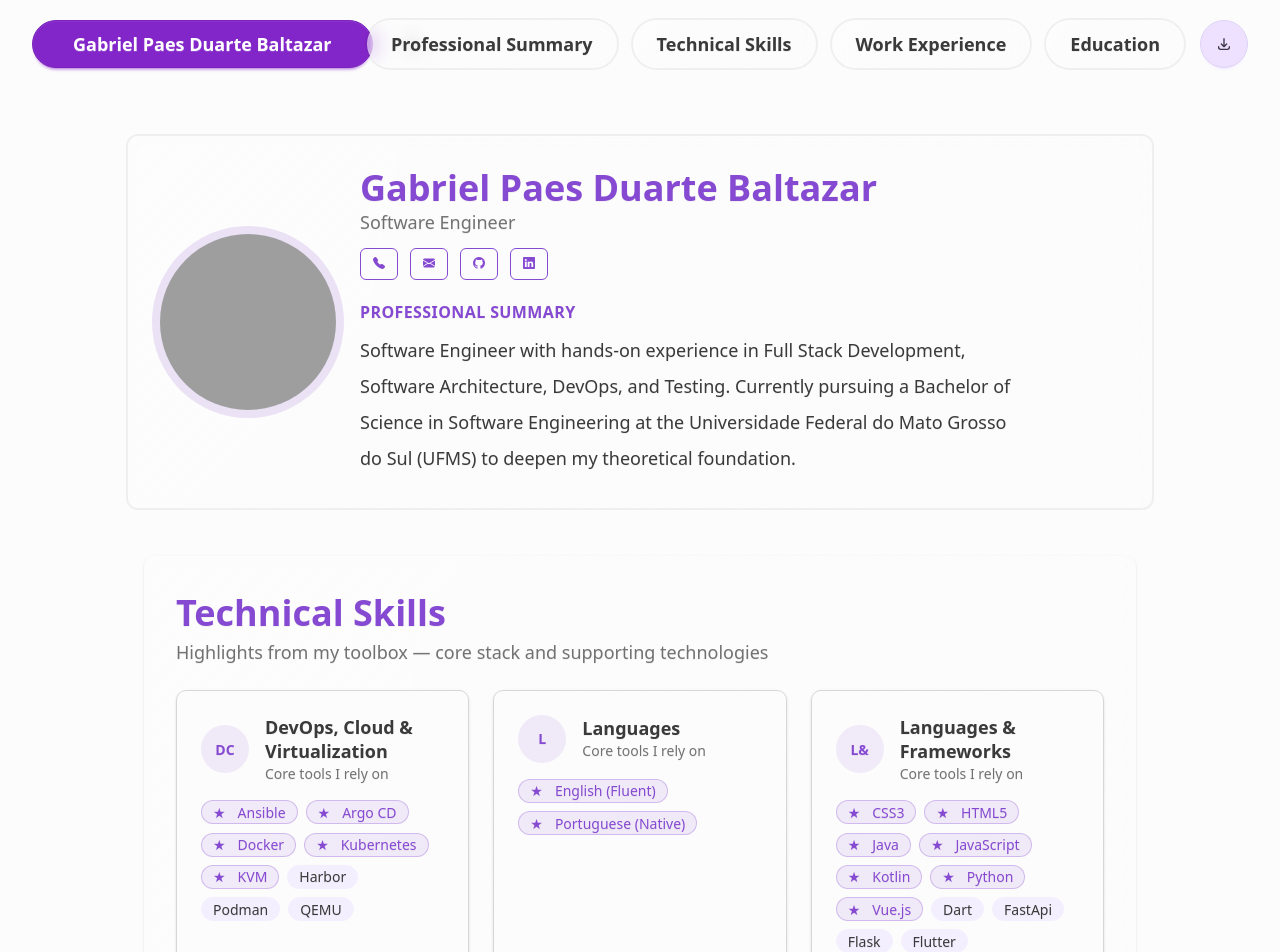
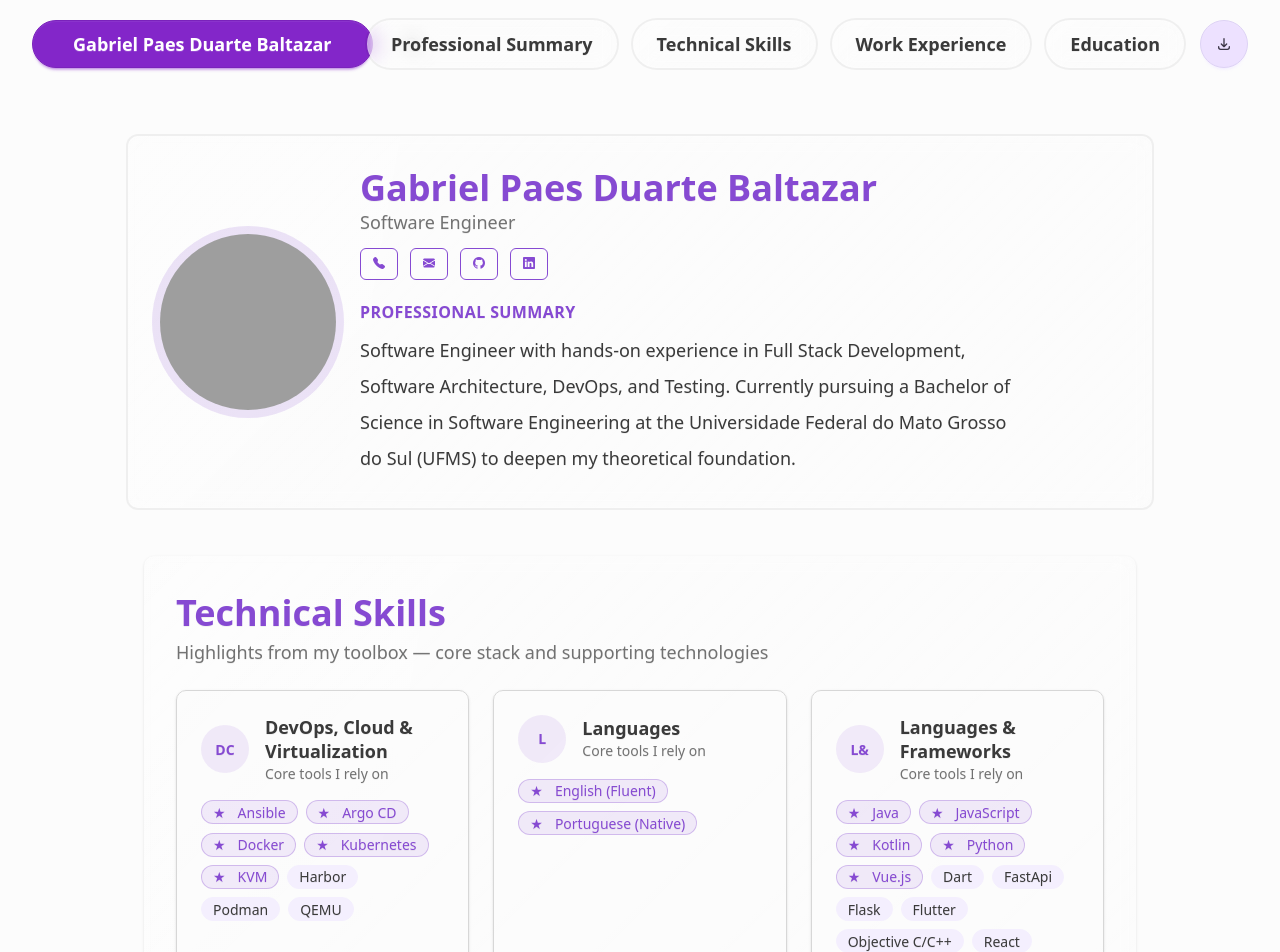
Before and after one commit to Cruellest/Portifolio-Website, a Vue app: page / in a window 1280 px wide. Shown: the top 952 px of the page. Built offline with nearby package versions, Linux system fonts and the light colour scheme; grey boxes are pictures that could not be loaded.

Commit message:
feat: enhance skills display with dynamic tooltips and improved UI strings; update print resume layout for better column handling

```diff
--- a/src/components/skills.vue
+++ b/src/components/skills.vue
@@ -44,7 +44,7 @@
                 v-for="(skill, i) in cat.itemsSorted"
                 :key="i"
                 :class="['tooltip', skill.level === 'primary' ? 'tooltip-primary' : '']"
-                :data-tip="skill.level === 'primary' ? 'Core' : 'Also use'"
+                :data-tip="skill.level === 'primary' ? primaryTooltip : secondaryTooltip"
               >
                 <span
                   class="badge"
@@ -63,7 +63,7 @@
 
       <!-- empty state -->
       <div v-if="!categories.length" class="mt-6 alert alert-info">
-        <span>No skills found.</span>
+        <span>{{ emptyStateText }}</span>
       </div>
     </div>
   </section>
@@ -71,17 +71,36 @@
 
 <script setup lang="ts">
 import { computed } from 'vue'
-import { getSkillsData, getSectionsData } from '../controllers/json-data-controller'
+import { getSkillsData, getSectionsData, getUiStrings } from '../controllers/json-data-controller'
 
 type SkillItem = { name: string; level?: string }
 type SkillCategory = { category: string; skill_list: SkillItem[] }
 
 const rawSkills = computed(() => getSkillsData() as unknown as SkillCategory[] || [])
 const sectionTitles = computed(() => getSectionsData() as any)
+const ui = computed(() => getUiStrings() as any)
+
 const sectionTitle = computed<string>(() => (sectionTitles.value?.skills) || 'Skills')
 
-// friendly, non-quantified subtitle
-const tagline = computed(() => 'Highlights from my toolbox — core stack and supporting technologies')
+// texts from data.json with fallbacks
+const tagline = computed<string>(() =>
+  ui.value?.skills?.tagline || 'Skills not found'
+)
+const primarySubtitle = computed<string>(() =>
+  ui.value?.skills?.categorySubtitlePrimary || 'Skills not found'
+)
+const supportingSubtitle = computed<string>(() =>
+  ui.value?.skills?.categorySubtitleSupporting || 'Skills not found'
+)
+const primaryTooltip = computed<string>(() =>
+  ui.value?.skills?.badgePrimaryTooltip || 'Skills not found'
+)
+const secondaryTooltip = computed<string>(() =>
+  ui.value?.skills?.badgeSecondaryTooltip || 'Skills not found'
+)
+const emptyStateText = computed<string>(() =>
+  ui.value?.skills?.emptyState || 'Skills not found'
+)
 
 const categories = computed(() => {
   const list = (rawSkills.value || [])
@@ -96,13 +115,12 @@ const categories = computed(() => {
     return {
       name: cat.category || 'Untitled',
       initials: getInitials(cat.category || 'U'),
-      subtitle: hasPrimary ? 'Core tools I rely on' : 'Supporting tools I enjoy',
+      subtitle: hasPrimary ? primarySubtitle.value : supportingSubtitle.value,
       itemsSorted
     }
   }).sort((a, b) => {
-    // Put categories with core tools first, then alphabetically
-    const aCore = a.subtitle.includes('Core') ? 0 : 1
-    const bCore = b.subtitle.includes('Core') ? 0 : 1
+    const aCore = a.subtitle === primarySubtitle.value ? 0 : 1
+    const bCore = b.subtitle === primarySubtitle.value ? 0 : 1
     return aCore - bCore || a.name.localeCompare(b.name)
   })
 })
--- a/src/controllers/json-data-controller.ts
+++ b/src/controllers/json-data-controller.ts
@@ -84,11 +84,22 @@ function getEducationData() {
   return jsonDataStore.getData.education;
 }
 
+/**
+ * Retrieves UI copy/strings from data.json
+ * Supports both "ui" and legacy "ui_strings" keys
+ */
+function getUiStrings() {
+  const jsonDataStore = useJsonData();
+  const data = jsonDataStore.getData;
+  return data.ui ?? {};
+}
+
 export {
   getPersonalData,
   getSectionsData,
   getSummaryData,
   getSkillsData,
   getExperienceData,
-  getEducationData
+  getEducationData,
+  getUiStrings
 };
--- a/src/data/data.json
+++ b/src/data/data.json
@@ -27,8 +27,6 @@
         {"name": "Flutter", "level": "secondary"},
         {"name": "Dart", "level": "secondary"},
         {"name": "Objective C/C++", "level": "secondary"},
-        {"name": "HTML5", "level": "primary"},
-        {"name": "CSS3", "level": "primary"},
         {"name": "React", "level": "secondary"},
         {"name": "React Native", "level": "secondary"},
         {"name": "Vue.js", "level": "primary"},
@@ -106,5 +104,15 @@
       "startDate": "Aug 2023",
       "endDate": "Expected December 2026"
     }
-  ]
+  ],
+  "ui": {
+    "skills": {
+      "tagline": "Highlights from my toolbox — core stack and supporting technologies",
+      "categorySubtitlePrimary": "Core tools I rely on",
+      "categorySubtitleSupporting": "Supporting tools I enjoy",
+      "badgePrimaryTooltip": "Core",
+      "badgeSecondaryTooltip": "Also use",
+      "emptyState": "No skills found."
+    }
+  }
 }
--- a/src/pages/print-resume.vue
+++ b/src/pages/print-resume.vue
@@ -503,17 +503,49 @@ const linkedinDisplay = computed(() => urlDisplay(personalData.value?.linkedin |
     page-break-after: always;
   }
 
-  .header,
+  /* Two-column flow */
+  .content-grid {
+    display: block !important;
+    column-count: 2;
+    column-gap: 8mm;
+  }
+
+  /* Flatten column wrappers */
+  .left-column,
+  .right-column {
+    display: contents !important;
+  }
+
+  /* Keep header unbroken */
+  .header {
+    break-inside: avoid !important;
+    page-break-inside: avoid !important;
+    -webkit-column-break-inside: avoid !important;
+  }
+
+  /* Allow sections and items to split across columns/pages */
   .section,
+  .skill-item,
   .job,
   .education,
-  .skill-item {
-    page-break-inside: avoid !important;
+  .skills-grid,
+  .job ul,
+  .job li,
+  .education ul,
+  .education li {
+    break-inside: auto !important;
+    page-break-inside: auto !important;
+    -webkit-column-break-inside: auto !important;
   }
 
-  .content-grid {
-    page-break-inside: avoid;
+  /* Optional: reduce orphans/widows for nicer splits */
+  p, li {
+    orphans: 2;
+    widows: 2;
   }
+
+  /* Remove previous avoid rules that could block splitting */
+  /* (Make sure any prior 'page-break-inside: avoid' on these is removed) */
 }
 
 @page {
```
